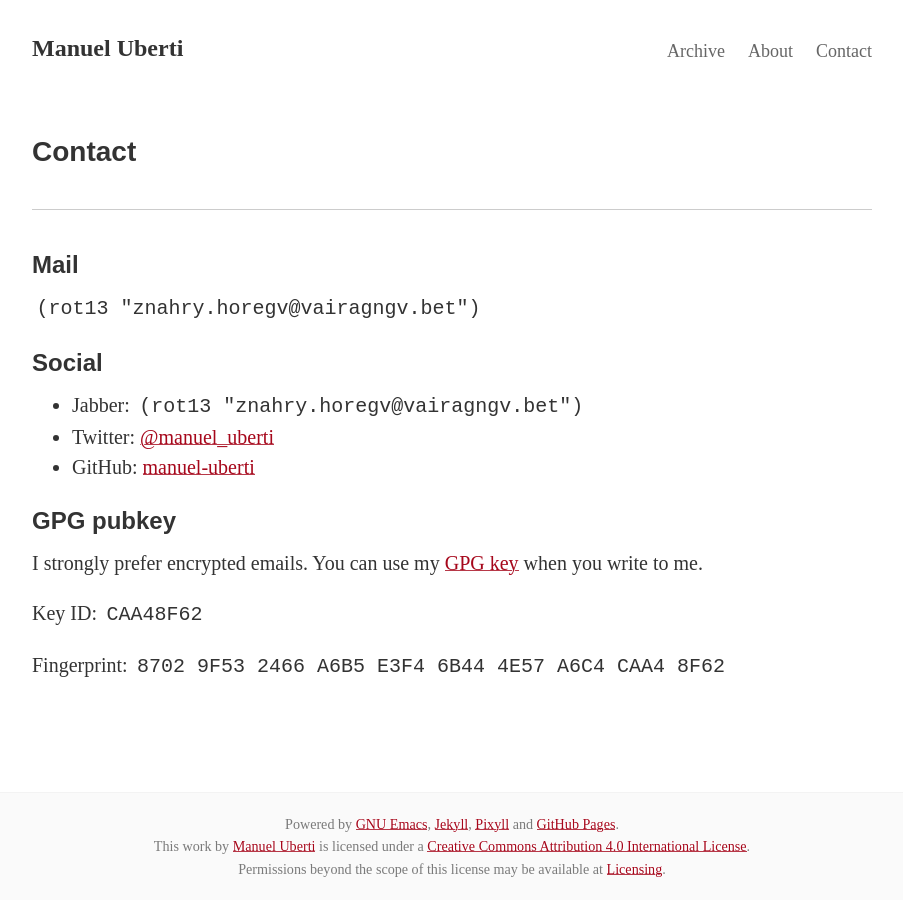
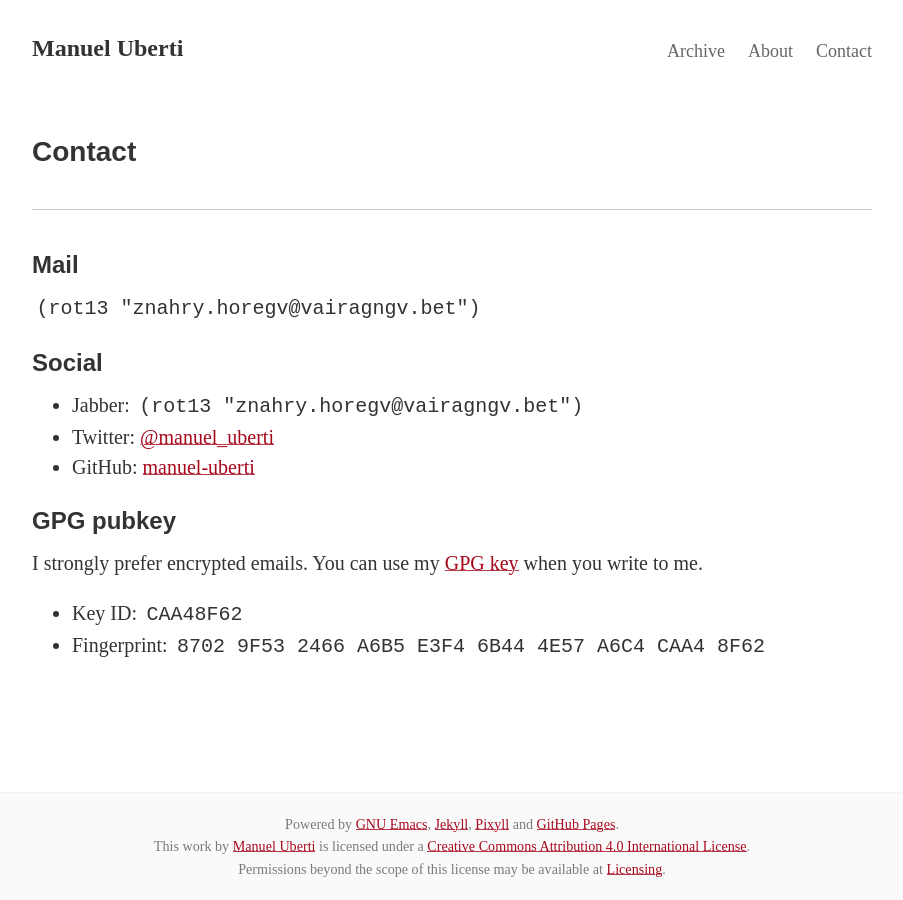
Before and after one commit to manuel-uberti/manuel-uberti.github.io, a Jekyll site: the page built from contact.md, in a window 1280 px wide. Shown: the whole page, without its empty margins (188-1091 px from the left). Built offline with Jekyll 4.4.1, drawn with Linux system fonts in a browser that asks for light colours; some web fonts are replaced.

Commit message:
Add bullet points

```diff
--- a/contact.md
+++ b/contact.md
@@ -20,6 +20,5 @@ I strongly prefer encrypted emails. You can use my
 [GPG key](https://github.com/manuel-uberti/manuel-uberti.github.io/blob/master/pubkey.txt)
 when you write to me.
 
-Key ID: `CAA48F62`
-
-Fingerprint: `8702 9F53 2466 A6B5 E3F4 6B44 4E57 A6C4 CAA4 8F62`
+- Key ID: `CAA48F62`
+- Fingerprint: `8702 9F53 2466 A6B5 E3F4 6B44 4E57 A6C4 CAA4 8F62`
```
